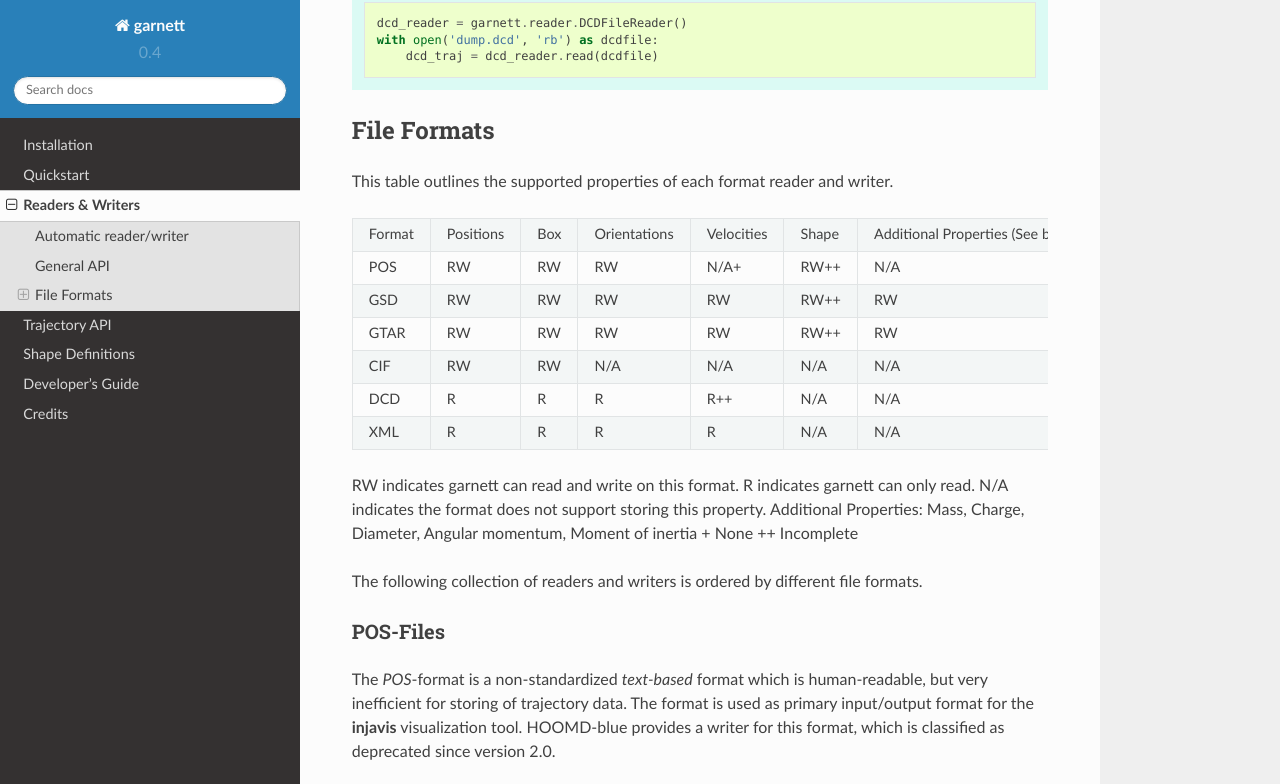
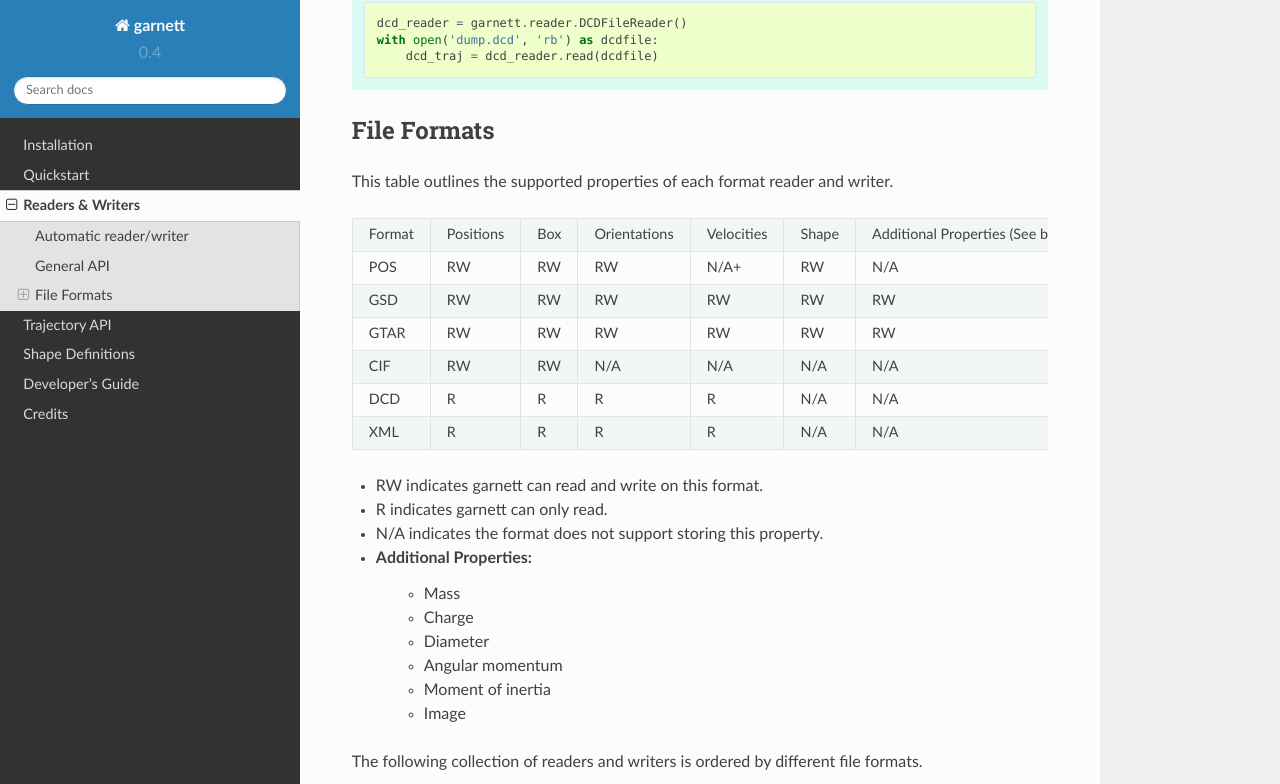
Before and after one commit to glotzerlab/garnett, a Sphinx documentation site: the page built from doc/readerswriters.rst, in a window 1280 px wide and 900 px high, scrolled down 1055 px, cut to the strip 0-784 px from the top of the window. Built offline with Sphinx 7.4.7 and the Read the Docs theme 2.0.0, drawn with Linux system fonts in a browser that asks for light colours.

```diff
--- a/doc/readerswriters.rst
+++ b/doc/readerswriters.rst
@@ -55,26 +55,29 @@ This table outlines the supported properties of each format reader and writer.
 +--------+-----------+-----+--------------+------------+-------+-----------------------------------+
 | Format | Positions | Box | Orientations | Velocities | Shape | Additional Properties (See below) |
 +--------+-----------+-----+--------------+------------+-------+-----------------------------------+
-|    POS |     RW    |  RW |      RW      |    N/A+    |  RW++ |                N/A                |
+|    POS |     RW    |  RW |      RW      |    N/A+    |   RW  |                N/A                |
 +--------+-----------+-----+--------------+------------+-------+-----------------------------------+
-|    GSD |     RW    |  RW |      RW      |     RW     |  RW++ |                RW                 |
+|    GSD |     RW    |  RW |      RW      |     RW     |   RW  |                RW                 |
 +--------+-----------+-----+--------------+------------+-------+-----------------------------------+
-|   GTAR |     RW    |  RW |      RW      |     RW     |  RW++ |                RW                 |
+|   GTAR |     RW    |  RW |      RW      |     RW     |   RW  |                RW                 |
 +--------+-----------+-----+--------------+------------+-------+-----------------------------------+
 |    CIF |     RW    |  RW |      N/A     |     N/A    |  N/A  |                N/A                |
 +--------+-----------+-----+--------------+------------+-------+-----------------------------------+
-|    DCD |     R     |  R  |       R      |     R++    |  N/A  |                N/A                |
+|    DCD |     R     |  R  |       R      |      R     |  N/A  |                N/A                |
 +--------+-----------+-----+--------------+------------+-------+-----------------------------------+
 |    XML |     R     |  R  |       R      |      R     |  N/A  |                N/A                |
 +--------+-----------+-----+--------------+------------+-------+-----------------------------------+
 
-RW indicates garnett can read and write on this format.
-R indicates garnett can only read.
-N/A indicates the format does not support storing this property.
-Additional Properties: Mass, Charge, Diameter, Angular momentum, Moment of inertia
-+ None
-++ Incomplete
-
+* RW indicates garnett can read and write on this format.
+* R indicates garnett can only read.
+* N/A indicates the format does not support storing this property.
+* Additional Properties:
+    - Mass
+    - Charge
+    - Diameter
+    - Angular momentum
+    - Moment of inertia
+    - Image
 
 The following collection of readers and writers is ordered by different file formats.
 
```
